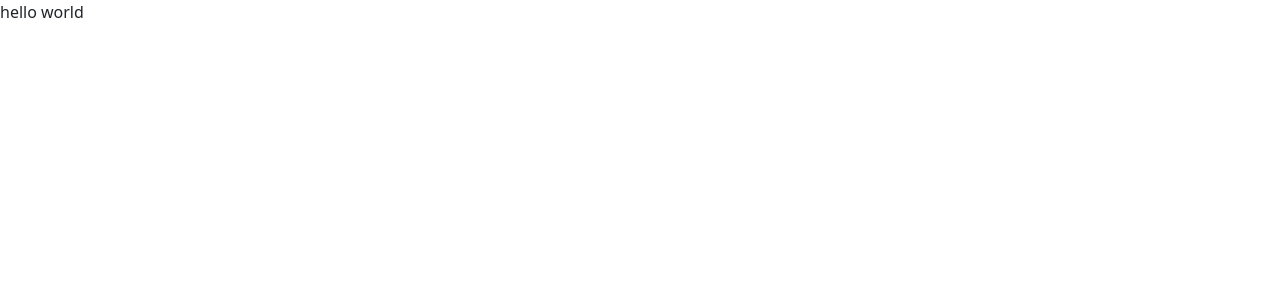
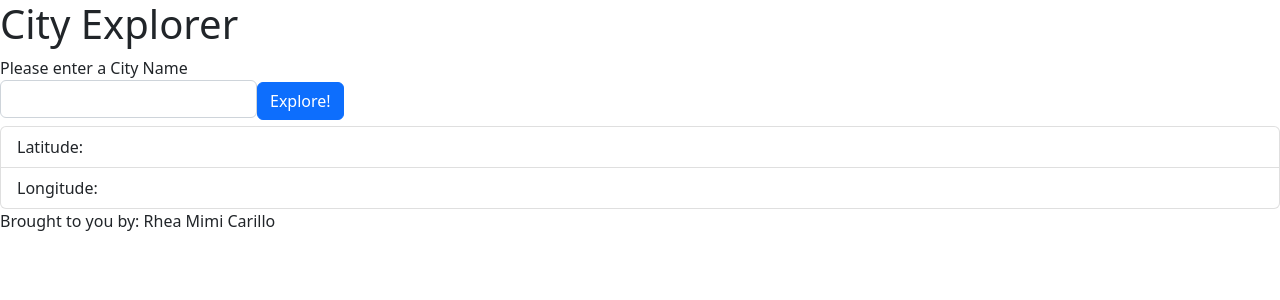
Before and after one commit to RheaMimiCarillo/city-explorer, a React (Create React App) app: page / in a window 1280 px wide. Shown: the top 300 px of the page. Built offline with nearby package versions, Linux system fonts and the light colour scheme.

Commit message:
user can input a city and get lat and long output

```diff
--- a/src/App.js
+++ b/src/App.js
@@ -1,12 +1,17 @@
 import './styles/App.css';
 import React from 'react';
+import Header from './components/Header';
+import Main from './components/Main';
+import Footer from './components/Footer';
 
 class App extends React.Component {
   render()
   {
     return (
       <>
-        hello world
+        <Header/>
+        <Main/>
+        <Footer/>
       </>
     );
   }
--- /dev/null
+++ b/src/components/Footer.js
@@ -0,0 +1,17 @@
+import React from 'react';
+
+class Footer extends React.Component
+{
+  render()
+  {
+    return(
+      <>
+        <footer>
+          Brought to you by: Rhea Mimi Carillo
+        </footer>
+      </>
+    )
+  }
+}
+
+export default Footer
--- /dev/null
+++ b/src/components/Header.js
@@ -0,0 +1,17 @@
+import React from 'react';
+
+class Header extends React.Component
+{
+  render()
+  {
+    return(
+      <>
+        <header>
+          <h1>City Explorer</h1>
+        </header>
+      </>
+    )
+  }
+}
+
+export default Header
--- /dev/null
+++ b/src/components/Main.js
@@ -0,0 +1,104 @@
+import React from 'react';
+import Form from 'react-bootstrap/Form';
+import Button from 'react-bootstrap/Button';
+import axios from 'axios';
+import ListGroup from 'react-bootstrap/ListGroup';
+
+class Main extends React.Component
+{
+  constructor(props)
+  {
+    super(props)
+    this.state = {
+      // empty string to hold user inputted city name
+      cityName: '',
+      cityData: {},
+      bigCityData:[],
+      latitude: '',
+      longitude: '',
+      error: false,
+      errorMessage: ''
+    };
+  }
+
+  handleSubmitCity = async e =>
+  {
+    e.preventDefault();
+
+    // logs to see if I'm in the event handler
+    console.log(`in handleSubmitCity`);
+
+    try
+    {
+      console.log(`submitted form and called handleSubmitCity ${this.state.cityName}`);
+
+
+      let response = await axios.get(`https://us1.locationiq.com/v1/search?key=${process.env.REACT_APP_LOCATIONIQ_API_KEY}&q=${this.state.city}&format=json`);
+
+      // log of the response
+      console.log(response.data[0]);
+
+      this.setState(
+      {
+        cityData: response.data[0],
+        bigCityData: response.data,
+        latitude: response.data[0].lat,
+        longitude: response.data[0].lon,
+        error: false
+      });
+      console.log(`${this.state.cityName}'s lat and long: `, this.state.latitude, this.state.longitude);
+    }
+    catch(error)
+    {
+      console.log('error: ', error);
+      console.log('error.message: ', error.message);
+      this.setState(
+      {
+        error: true,
+        errorMessage: `Uh-oh, Spaghetti-Os! Error #: ${error.response.status}`
+      });
+    }
+    // request city data from the API
+
+  }
+
+  handleInputCity = e =>
+  {
+    this.setState({
+      cityName: e.target.value
+    });
+    console.log(`handleInputCity input: ${this.state.cityName}`);
+  }
+  render()
+  {
+    return(
+      <>
+        <Form onSubmit={this.handleSubmitCity}>
+          <Form.Label>Please enter a City Name
+            <Form.Control
+              type="text"
+              name="cityName"
+              onInput={this.handleInputCity}
+            />
+          </Form.Label>
+        <Button type="submit">Explore!</Button>
+        </Form>
+
+        {/* ternary to either display the map or display an error message */}
+        {
+          this.state.error
+          ?
+          <p>{this.state.errorMessage}</p>
+          :
+          <ListGroup>
+            <ListGroup.Item>Latitude: {this.state.latitude}</ListGroup.Item>
+            <ListGroup.Item>Longitude: {this.state.longitude}</ListGroup.Item>
+          </ListGroup>
+        }
+
+      </>
+    )
+  }
+}
+
+export default Main
```
